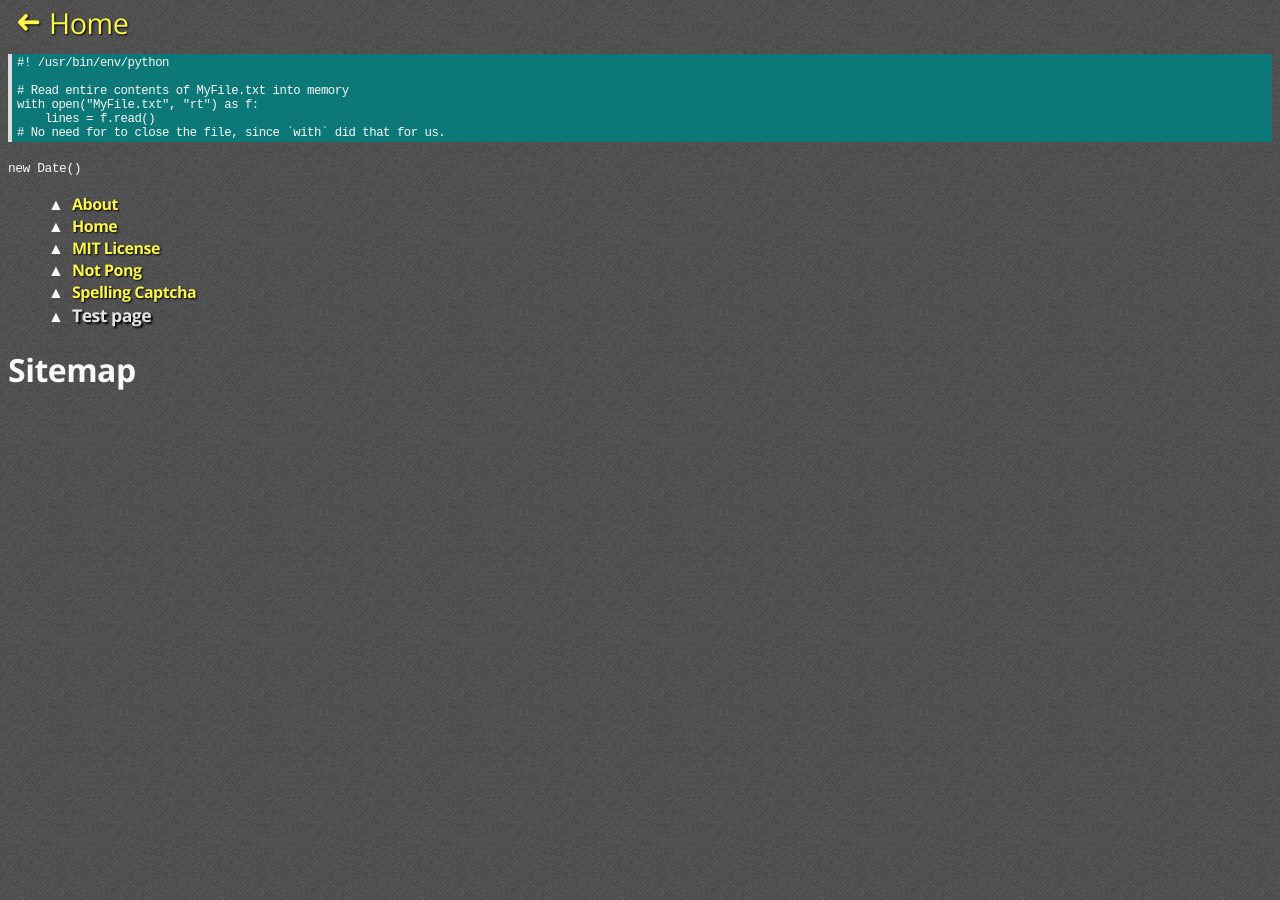
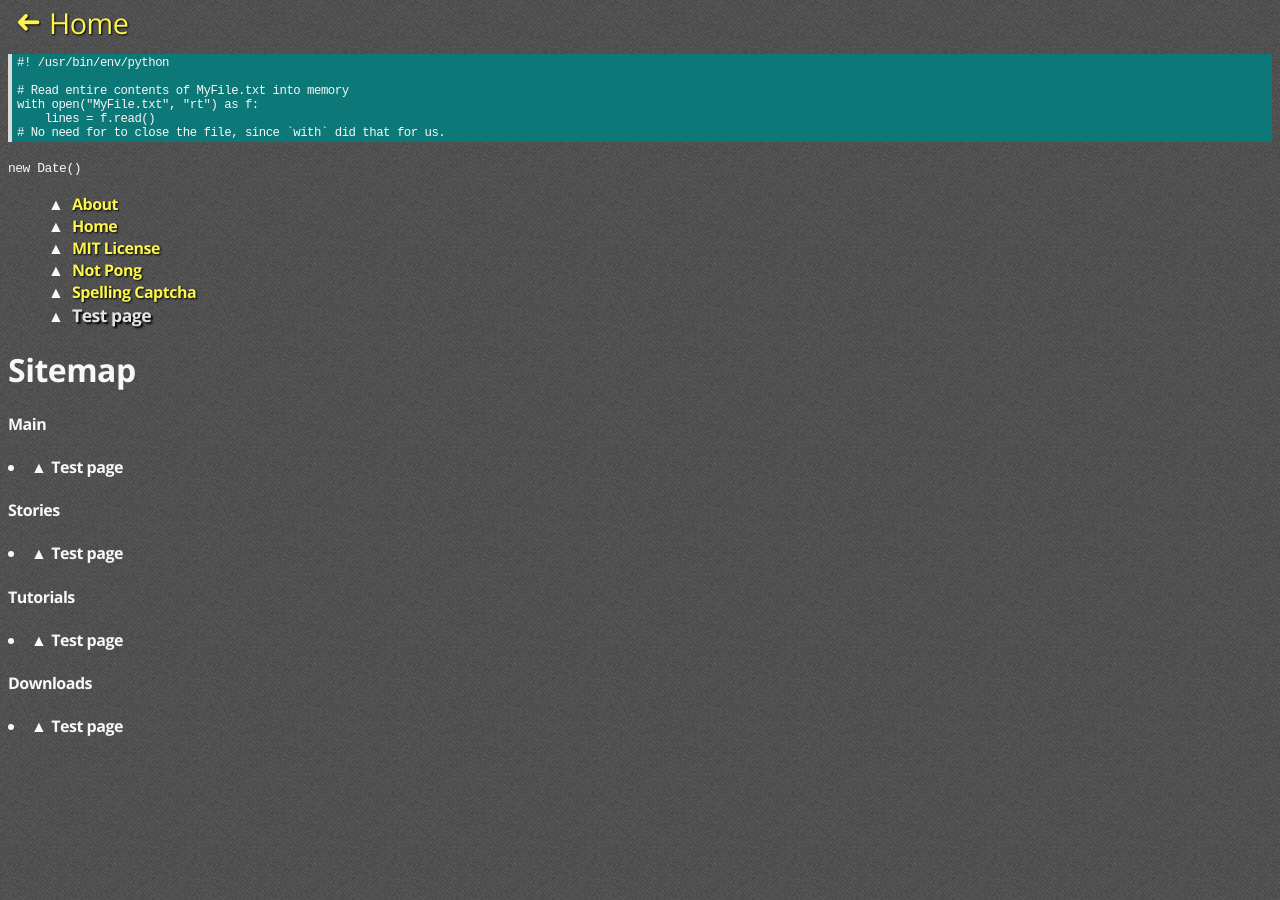
Before and after one commit to le717/le717.github.io, a Jekyll site: the page built from pages/test.html, in a window 1280 px wide. Built offline with Jekyll 4.4.1, drawn with Linux system fonts in a browser that asks for light colours; some web fonts are replaced; Markdown is read by kramdown in place of the engine named in the settings.

Commit message:
Update test.html
[ci skip]

```diff
--- a/pages/test.html
+++ b/pages/test.html
@@ -29,27 +29,11 @@ with open("MyFile.txt", "rt") as f:
 
   <h1>Sitemap</h1>
   <nav>
-    {% for section in site.data.page %}
+    {% for section in site.data.docs %}
     <h4>{{ section.title }}</h4>
-    <ul>
-      <li>
-        	<a {% if p.url == page.url %}class="sitemap-active"{% endif %} href="{{ site.baseurl }}{{ p.url }}">{{ p.title }}</a>
-        </li>
-    </ul>
+    <li>{{ page.title }}</li>
+    <!-- {% include docs_ul.html items=section.docs %} -->
     {% endfor %}
   </nav>
 
-
-  <script>
-    pages = [];
-    {% for p in site.pages %}
-      {% if p.title == "Home" %}
-        pages[0] = '<a href="{{ site.baseurl }}">{{ p.title }}</a>';
-      {% endif %}
-
-      pages.push('<a {% if p.url == page.url %}class="sitemap-active"{% endif %} href="{{ site.baseurl }}{{ p.url }}">{{ p.title }}</a>');
-    {% endfor %}
-    pages.sort();
-    console.log(pages);
-  </script>
 {% include footer.html %}
```
